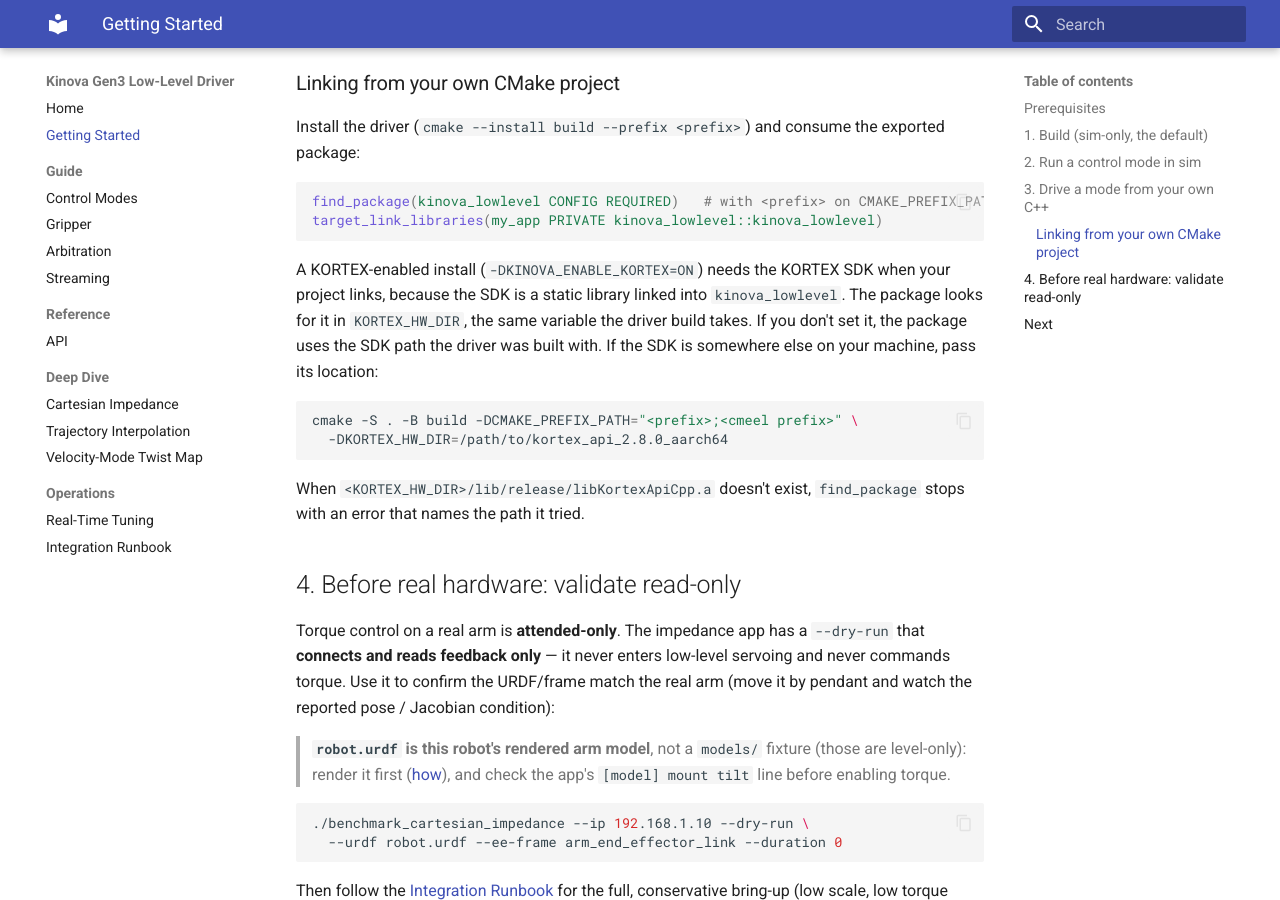
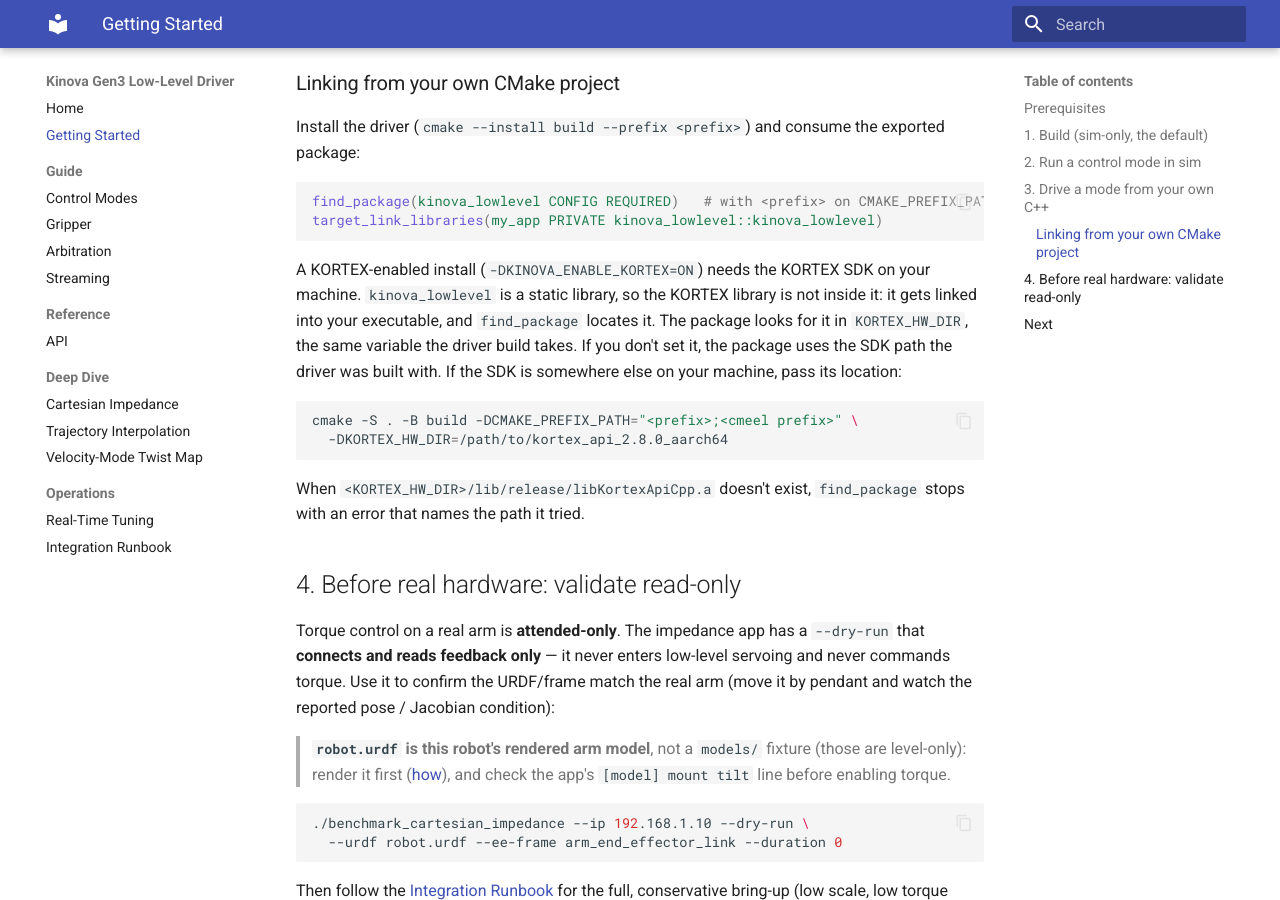
Before and after one commit to rammp-org/kinova-gen3-driver, an MkDocs documentation site: the page built from docs/getting-started.md, in a window 1280 px wide and 900 px high, scrolled down 2742 px. Built offline with MkDocs 1.6.1 and Material for MkDocs 9.7.7, drawn with Linux system fonts in a browser that asks for light colours.

Commit message:
Address review: read the KORTEX flag as CMake does, clarify docs
The installed config now tests KINOVA_ENABLE_KORTEX as a variable, the
same way CMakeLists.txt does, so an unusual or empty value can't leave
the two disagreeing. Docs say why a consumer needs the SDK, and the CI
step notes that it must stay last.

Co-Authored-By: Claude Opus 5.5 <noreply@anthropic.com>
Claude-Session: https://claude.ai/code/session_01QoDtVspTE57v3r3ARCXBJN

````diff
--- a/docs/getting-started.md
+++ b/docs/getting-started.md
@@ -138,8 +138,9 @@ target_link_libraries(my_app PRIVATE kinova_lowlevel::kinova_lowlevel)
 ```
 
 A KORTEX-enabled install (`-DKINOVA_ENABLE_KORTEX=ON`) needs the KORTEX SDK
-when your project links, because the SDK is a static library linked into
-`kinova_lowlevel`. The package looks for it in `KORTEX_HW_DIR`, the same
+on your machine. `kinova_lowlevel` is a static library, so the KORTEX library
+is not inside it: it gets linked into your executable, and `find_package`
+locates it. The package looks for it in `KORTEX_HW_DIR`, the same
 variable the driver build takes. If you don't set it, the package uses the SDK
 path the driver was built with. If the SDK is somewhere else on your machine,
 pass its location:
````
Also changed, not shown: 2 other files.
